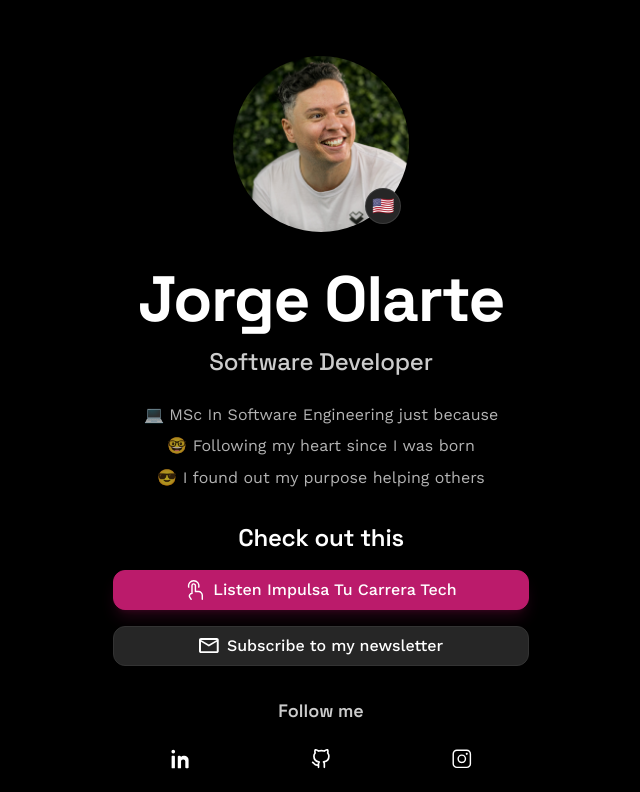
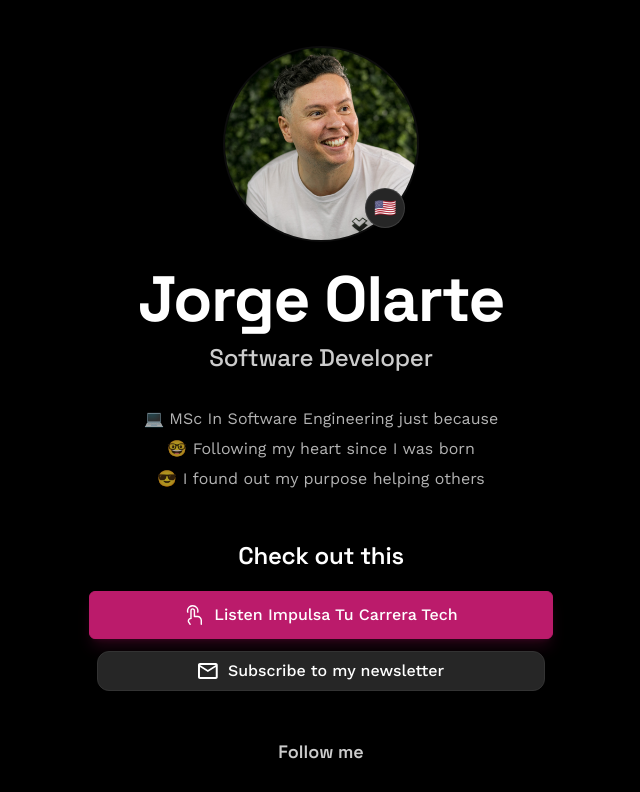
Before and after one commit to jorgeolarte/my-personal-page, a Next.js app: page /en in a window 1280 px wide. Shown: the top 792 px of the page, without its empty margins (319-959 px from the left). Built offline with nearby package versions, Linux system fonts and the light colour scheme.

Commit message:
fix: arrange

```diff
--- a/components/header/header-wrapper.tsx
+++ b/components/header/header-wrapper.tsx
@@ -10,7 +10,5 @@ type HeaderWrapperProps = {
  * @return {JSX.Element} The sum of the two numbers.
  */
 export function HeaderWrapper({ children }: HeaderWrapperProps): JSX.Element {
-  return (
-    <div className="flex flex-col pt-14 gap-6 mb-4 text-center">{children}</div>
-  )
+  return <div className="flex flex-col gap-8 text-center">{children}</div>
 }
--- a/components/header/image-header.tsx
+++ b/components/header/image-header.tsx
@@ -26,34 +26,34 @@ export function ImageHeader({
     locale === 'es' ? 'Cambiar idioma a English' : 'Switch language to Español'
 
   return (
-    <div className="flex flex-col gap-8 items-center">
+    <div className="flex flex-col gap-6 items-center">
       <div className="relative">
         <Link href={homeHref} className="cursor-pointer">
           <Image
             src="/jorge-olarte-pic.jpg"
-            className="w-32 md:w-44 rounded-full"
+            className="w-36 md:w-48 rounded-full ring-2 ring-white/5"
             alt="Jorge Olarte"
-            width={176}
-            height={176}
+            width={192}
+            height={192}
           />
         </Link>
-        <div className="absolute bottom-1 right-1 md:bottom-2 md:right-2">
+        <div className="absolute bottom-2 right-2 md:bottom-3 md:right-3">
           <Link
             href={toggleHref}
-            className="cursor-pointer"
+            className="cursor-pointer group"
             aria-label={toggleLabel}
           >
             <span
               aria-label={flagLabel}
               role="img"
-              className="w-7 h-7 md:w-9 md:h-9 aspect-square rounded-full flex items-center justify-center leading-none text-base md:text-lg bg-accent border border-white/10 hover:border-magenta/50 transition-colors"
+              className="w-8 h-8 md:w-10 md:h-10 aspect-square rounded-full flex items-center justify-center leading-none text-base md:text-lg bg-accent border border-white/10 group-hover:border-magenta/50 transition-colors shadow-lg"
             >
               {flag}
             </span>
           </Link>
         </div>
       </div>
-      <div className="flex flex-col gap-3">
+      <div className="flex flex-col gap-2">
         <h1 className="font-display">Jorge Olarte</h1>
         <h2 className="font-display font-medium text-white/80">
           {messages.header.role}
--- a/components/header/index.tsx
+++ b/components/header/index.tsx
@@ -13,10 +13,16 @@ export function Header({ locale }: { locale: Locale }): JSX.Element {
   return (
     <HeaderWrapper>
       <ImageHeader messages={messages} homeHref={homeHref} locale={locale} />
-      <div className="space-y-1.5">
-        <p className="font-body text-white/70">{messages.header.line1}</p>
-        <p className="font-body text-white/70">{messages.header.line2}</p>
-        <p className="font-body text-white/70">{messages.header.line3}</p>
+      <div className="space-y-1 max-w-md">
+        <p className="font-body text-base text-white/70 leading-relaxed">
+          {messages.header.line1}
+        </p>
+        <p className="font-body text-base text-white/70 leading-relaxed">
+          {messages.header.line2}
+        </p>
+        <p className="font-body text-base text-white/70 leading-relaxed">
+          {messages.header.line3}
+        </p>
       </div>
     </HeaderWrapper>
   )
--- a/components/main/index.tsx
+++ b/components/main/index.tsx
@@ -13,23 +13,26 @@ export function Main({ locale }: { locale: Locale }): JSX.Element {
   const otherLinks = linksConfig.allLinks.filter((link) => !link.social)
 
   return (
-    <div className="flex flex-col gap-8 text-center">
-      <div className="space-y-4">
-        <h2 className="font-display">{messages.main.contentCtaTitle}</h2>
+    <div className="flex flex-col gap-12 text-center w-full">
+      <div className="space-y-5">
+        <h2 className="font-display mb-2">{messages.main.contentCtaTitle}</h2>
+        <div className="space-y-3">
           {otherLinks.map((link, index) => (
             <SocialButton
               key={link.title}
               {...link}
               variant={index === 0 ? 'primary' : 'secondary'}
+              isPrimary={index === 0}
             />
           ))}
         </div>
+      </div>
 
-      <div className="space-y-4">
+      <div className="space-y-5">
         <h3 className="font-display text-white/80">
           {messages.main.socialCtaTitle}
         </h3>
-        <div className="flex flex-row gap-2 justify-center">
+        <div className="flex flex-row gap-3 justify-center flex-wrap">
           {socialLinks.map((link) => (
             <SocialButton key={link.title} {...link} variant="ghost" />
           ))}
--- a/components/main/social-button.tsx
+++ b/components/main/social-button.tsx
@@ -9,6 +9,7 @@ type Props = {
   icon: string
   social: boolean
   variant?: 'default' | 'primary' | 'secondary' | 'outline' | 'ghost' | 'link'
+  isPrimary?: boolean
 }
 
 /**
@@ -24,11 +25,20 @@ export function SocialButton({
   icon,
   social,
   variant = 'default',
+  isPrimary = false,
 }: Props): JSX.Element {
+  const buttonClass = social
+    ? 'w-auto'
+    : isPrimary
+      ? 'w-full'
+      : 'w-full max-w-md'
+
+  const buttonSize = isPrimary ? 'lg' : 'default'
+
   return (
-    <Button className="w-full" variant={variant}>
+    <Button className={buttonClass} variant={variant} size={buttonSize}>
       <Link
-        className="flex flex-row gap-2 items-center"
+        className="flex flex-row gap-2.5 items-center"
         href={url}
         target={target}
         rel="noreferrer"
--- a/components/ui/container.tsx
+++ b/components/ui/container.tsx
@@ -11,7 +11,7 @@ type Props = {
  */
 export function Container({ children }: Props): JSX.Element {
   return (
-    <div className="flex flex-col justify-start items-center gap-4 h-screen max-h-min max-w-md mx-auto px-4">
+    <div className="flex flex-col justify-start items-center gap-12 min-h-screen max-w-lg mx-auto px-6 py-12">
       {children}
     </div>
   )
--- a/components/ui/footer.tsx
+++ b/components/ui/footer.tsx
@@ -8,7 +8,7 @@ export function Footer({ locale }: { locale: Locale }): JSX.Element {
   const messages = getMessages(locale)
 
   return (
-    <div className="mt-10 pb-4 text-center space-y-1">
+    <div className="mt-auto pt-16 text-center space-y-0.5">
       <p className="font-body text-sm text-white/50">
         {messages.footer.developedBy}{' '}
         <span className="text-white/70 font-medium">Jorge Olarte</span>
```
Also changed, not shown: 1 other file (tests, documents, lock files or other folders). Lines whose indentation alone changed are shown as unchanged.
